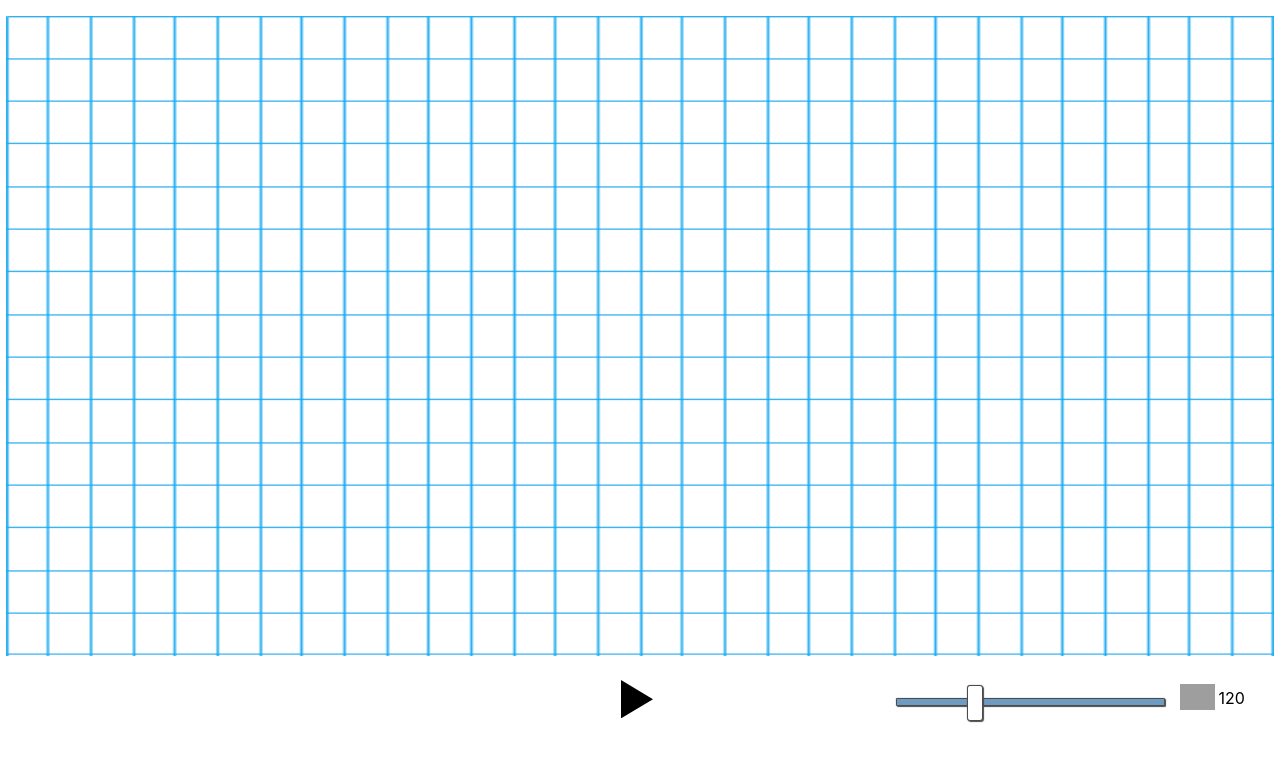
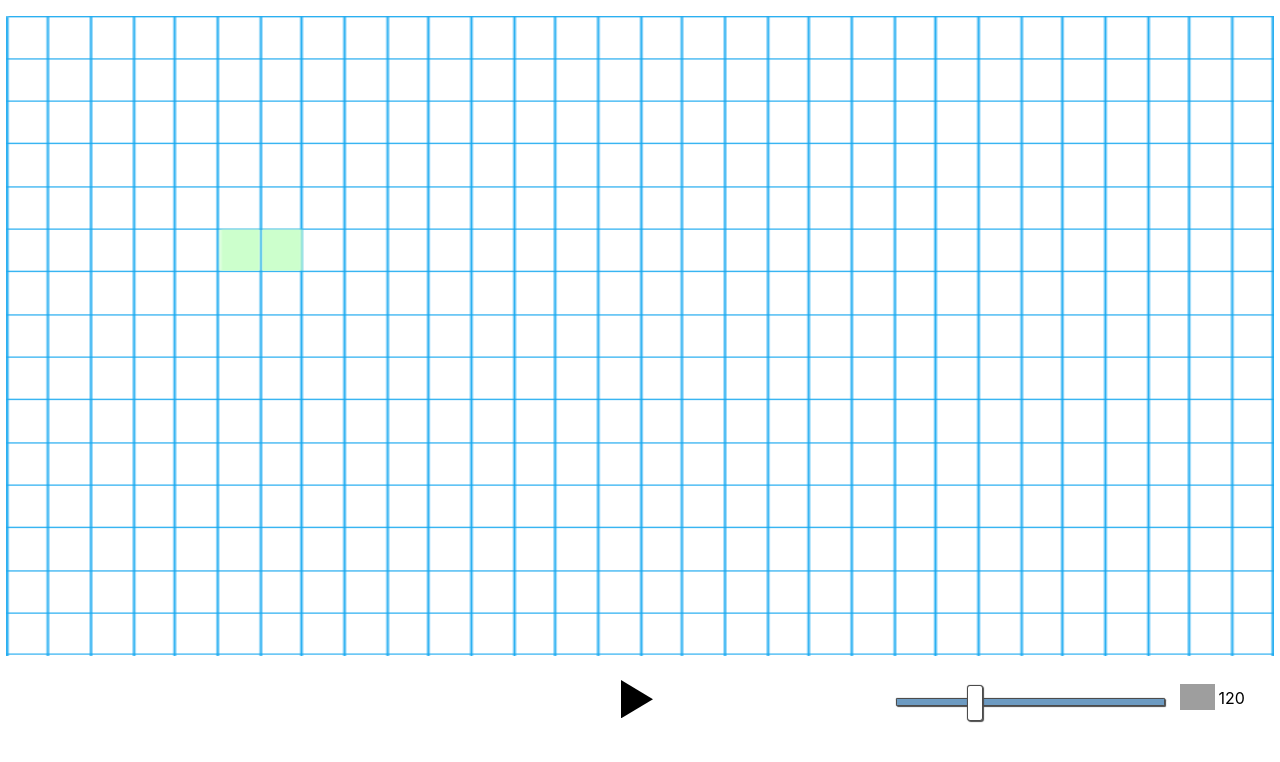
Before and after one commit to Juanvr/Dathoven-frontend-react, a React (Create React App) app: page / in a window 1280 px wide. Shown: the top 762 px of the page. Built offline with nearby package versions, Linux system fonts and the light colour scheme; grey boxes are pictures that could not be loaded.

Commit message:
suggestion canvas updated

```diff
--- a/src/App.js
+++ b/src/App.js
@@ -12,6 +12,7 @@ import Slider from './components/Slider'
 import FrontCanvas from './components/FrontCanvas'
 import BackCanvas from './components/BackCanvas'
 import MainCanvas from './components/MainCanvas'
+import SuggestionsCanvas from './components/SuggestionsCanvas'
 
 let melodyPlayer = new Tone.PolySynth(Tone.Synth).set({
   'volume' : -4,
@@ -79,6 +80,12 @@ function App() {
   const[eventId, setEventId] = React.useState('');
 
   const[tempo, setTempo] = React.useState(120);
+
+  const suggestionTilesExample = [
+  ]
+
+  const[suggestionTiles, setSuggestionTiles] = React.useState(suggestionTilesExample);
+
 
 
   function gridPositionFromCoordinates(clientX, clientY) {
@@ -259,6 +266,16 @@ function App() {
           tileHeight = {tileHeight}
           config = {config}
         />
+        <SuggestionsCanvas
+          tiles = {tiles}
+          suggestionTiles = {suggestionTiles}
+          setSuggestionTiles = {setSuggestionTiles}
+          tileWidth = {tileWidth}
+          tileHeight = {tileHeight}
+          width = {width}
+          height = {height}
+          config = {config}
+        />
         <MainCanvas
           tiles = {tiles}
           setOffsetLeft = {setOffsetLeft}
@@ -277,6 +294,7 @@ function App() {
           height = {height}
           config = {config}
         />
+
         <FrontCanvas
           width = {width}
           height = {height}
--- a/src/components/MainCanvas.js
+++ b/src/components/MainCanvas.js
@@ -131,10 +131,6 @@ const MainCanvas = (
       ref={canvasRef}
       width={width}
       height={height}
-      style={{
-        // border: '2px solid #000',
-        // marginTop: 10,
-      }}
     ></canvas>
   )
 }
--- /dev/null
+++ b/src/components/SuggestionsCanvas.js
@@ -0,0 +1,98 @@
+import React from 'react'
+
+const SuggestionsCanvas = (
+  { tiles,
+    suggestionTiles,
+    setSuggestionTiles,
+    tileWidth,
+    tileHeight,
+    width,
+    height,
+    config
+  }
+) => {
+
+  const canvasRef = React.useRef(null);
+
+  const [context, setContext] = React.useState(null);
+
+  function drawTileOnCanvas(context, tile, gridConfig, fillStyle){
+    context.fillStyle = fillStyle;//tile.color;
+    context.beginPath();
+
+    let rectX = tile.x * gridConfig.tileWidth + gridConfig.margin;
+    let rectY = tile.y * gridConfig.tileHeight + gridConfig.margin - 1;
+    let rectWidth = gridConfig.tileWidth * tile.size - gridConfig.margin * 2 + 1;
+    let rectHeight = gridConfig.tileHeight - gridConfig.margin * 2 + 1 ;
+
+    console.log('fillRect', {
+      rectX, rectY, rectWidth, rectHeight
+    });
+    context.fillRect(
+      rectX,
+      rectY,
+      rectWidth,
+      rectHeight
+      );
+  }
+
+  function drawTilesOnCanvas(context, tiles, gridConfig, fillStyle){
+    console.log('drawing', tiles.length, 'tiles')
+		for (let i = 0; i < tiles.length; i++) {
+			let tile = tiles[i];
+			if (tile) {
+				drawTileOnCanvas(context, tile, gridConfig, fillStyle);
+			}
+		}
+	};
+
+  React.useEffect(() => {
+    let exampleSuggestions = [
+    {
+      x: 5,
+      y: 5,
+      size: 1,
+      color: 'green'
+    },
+    {
+      x: 6,
+      y: 5,
+      size: 1,
+      color: 'green'
+    }];
+
+    setSuggestionTiles(exampleSuggestions);
+
+  }, [tiles]);
+
+  React.useEffect(() => {
+    if (canvasRef.current) {
+      const renderCtx = canvasRef.current.getContext('2d');
+      if (renderCtx) {
+        setContext(renderCtx);
+
+        let gridConfig = {
+          tileWidth: tileWidth,
+          tileHeight: tileHeight,
+          margin: config.tileMargin
+        }
+
+        if (context){
+          drawTilesOnCanvas(context, suggestionTiles, gridConfig, '#ccffcc');
+        }
+      }
+    }
+  }, [suggestionTiles]);
+
+
+  return (
+    <canvas
+      id='suggestions-canvas'
+      ref={canvasRef}
+      width={width}
+      height={height}
+    ></canvas>
+  )
+}
+
+export default SuggestionsCanvas;
```
